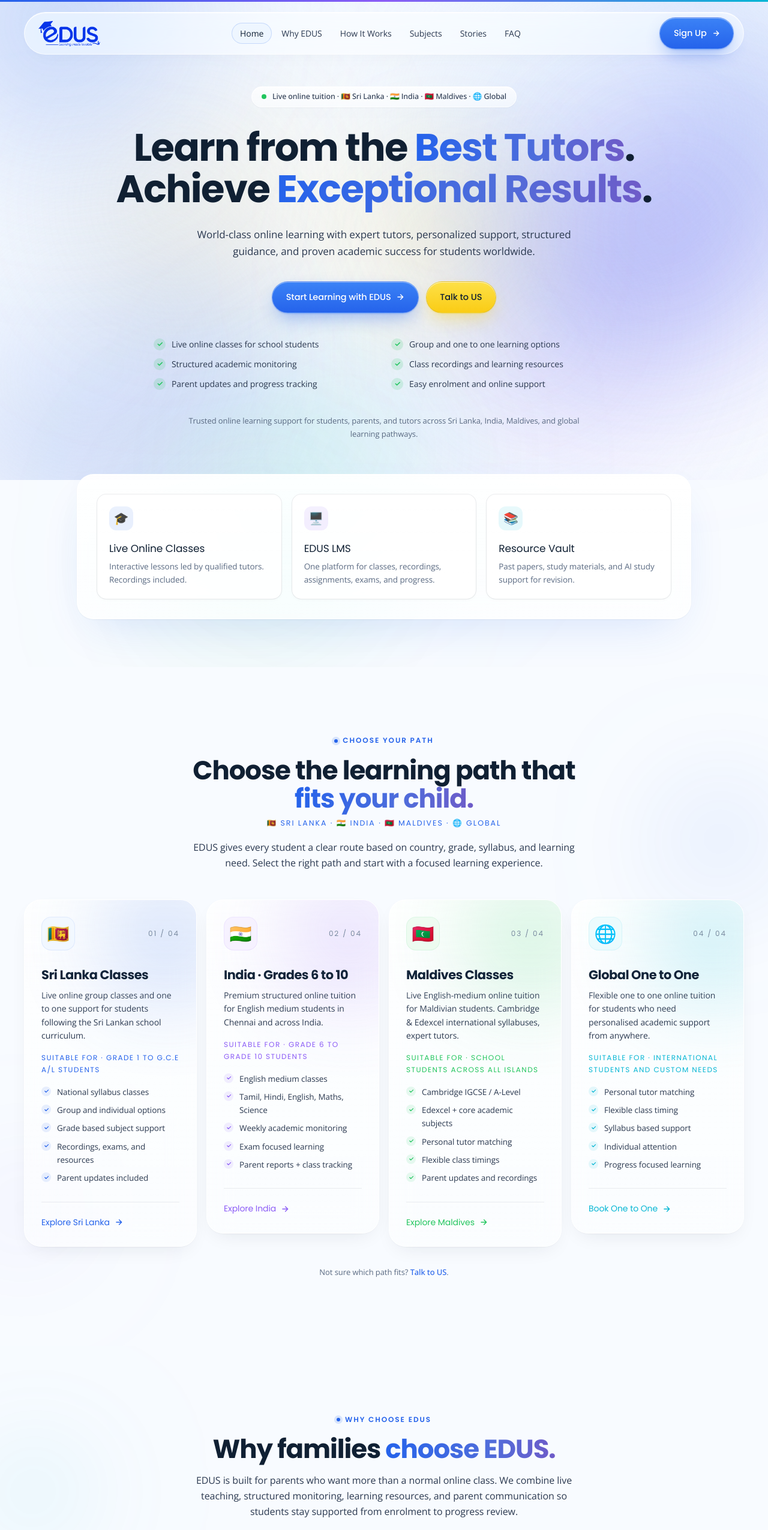
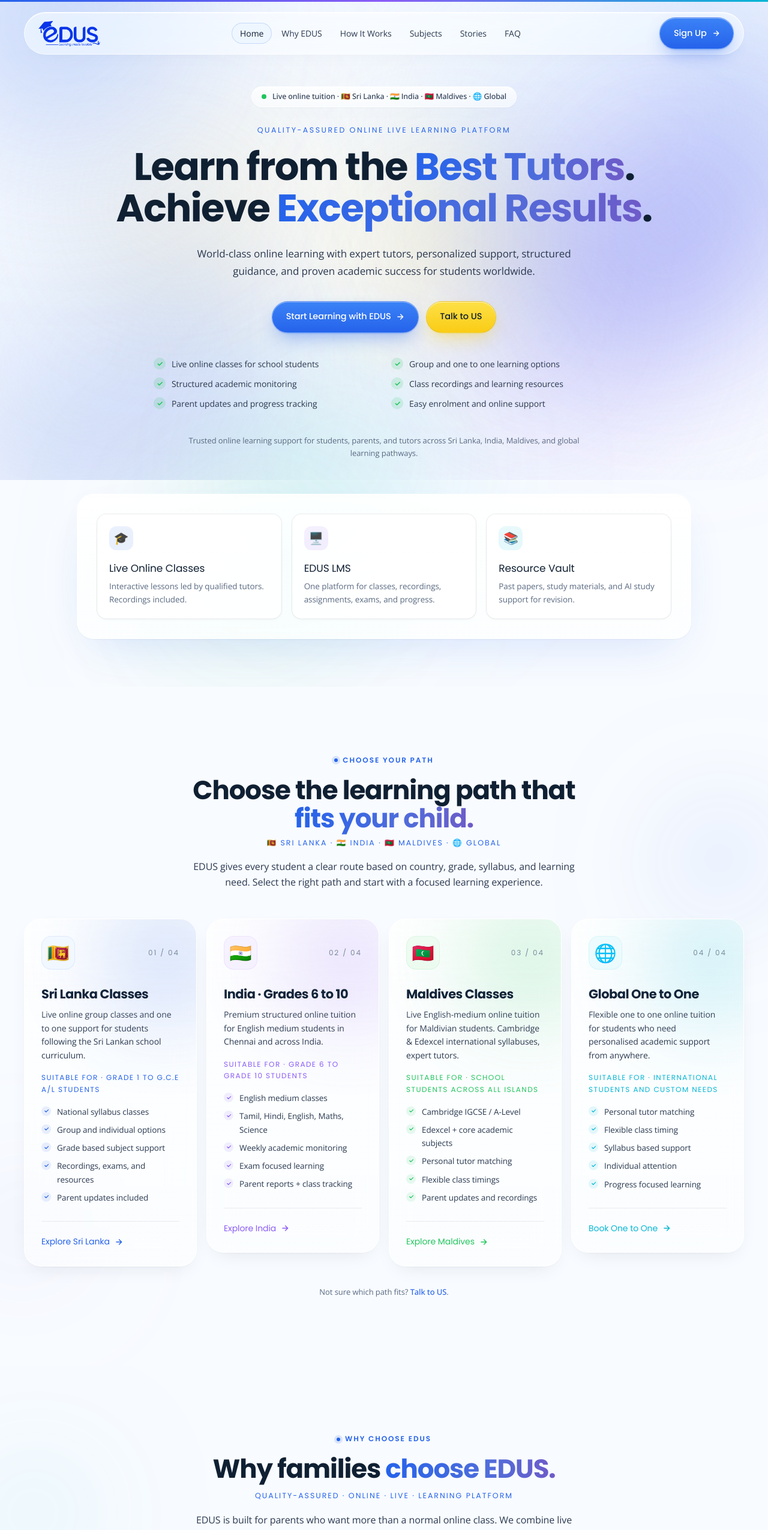
Before and after one commit to edustutor/edusmainwebsite, a Next.js app: page / in a window 1280 px wide. Shown: the top 2550 px of the page at 60% size. Built offline with nearby package versions, Linux system fonts and the light colour scheme.

Commit message:
feat: enhance branding by adding quality assurance messaging across multiple components

```diff
--- a/app/layout.tsx
+++ b/app/layout.tsx
@@ -31,7 +31,7 @@
     template: "%s · EDUS",
   },
   description:
-    "Join EDUS for live online tuition, expert tutors, structured classes, parent updates, recordings, exams, and progress tracking. Explore Sri Lanka classes, India Grades 6 to 10, Maldives classes, and global one to one tuition.",
+    "EDUS — the quality-assured online live learning platform. Join live online tuition, expert tutors, structured classes, parent updates, recordings, exams, and progress tracking. Explore Sri Lanka classes, India Grades 6 to 10, Maldives classes, and global one to one tuition.",
   metadataBase: new URL("https://edustutor.com"),
   applicationName: "EDUS",
   authors: [{ name: "EDUS" }],
--- a/components/Hero.tsx
+++ b/components/Hero.tsx
@@ -87,8 +87,16 @@
           </div>
         </m.div>
 
+        {/* Brand promise — small kicker above H1 */}
+        <m.p
+          variants={fadeUp}
+          className="mt-7 text-center text-[12.5px] font-[family-name:var(--font-display)] font-600 tracking-[0.2em] uppercase text-[#2563EB]"
+        >
+          Quality-Assured Online Live Learning Platform
+        </m.p>
+
         {/* H1 */}
-        <m.div className="mt-8 text-center max-w-5xl mx-auto" variants={fadeUp}>
+        <m.div className="mt-4 text-center max-w-5xl mx-auto" variants={fadeUp}>
           <h1 className="heading" style={{ fontSize: "var(--fs-hero)" }}>
             Learn from the <em>Best Tutors</em>.<br />
             Achieve <em>Exceptional Results</em>.
--- a/components/JsonLd.tsx
+++ b/components/JsonLd.tsx
@@ -10,8 +10,9 @@
   alternateName: "EDUS Tutor",
   url: "https://edustutor.com",
   logo: "https://edustutor.com/edus_logo_blue.webp",
+  slogan: "Quality-Assured Online Live Learning Platform",
   description:
-    "EDUS is an online learning platform offering live online tuition, group classes, one to one classes, expert tutors, progress tracking, class recordings, exams, parent updates, and learning resources.",
+    "EDUS is the quality-assured online live learning platform. Live tuition, group and one to one classes, expert tutors, progress tracking, class recordings, exams, parent updates, and learning resources for school students.",
   sameAs: [],
   areaServed: ["Sri Lanka", "India", "Maldives", "Global"],
   hasOfferCatalog: {
--- a/components/SiteFooter.tsx
+++ b/components/SiteFooter.tsx
@@ -45,6 +45,9 @@
                 height={56}
                 className="h-10 w-auto"
               />
+              <p className="mt-3 text-[11px] font-[family-name:var(--font-display)] font-600 tracking-[0.18em] uppercase text-[#2563EB]">
+                Quality-Assured Online Live Learning Platform
+              </p>
               <p className="text-[#2B3950] text-[13.5px] mt-4 leading-[1.65] max-w-sm">
                 EDUS is an online learning platform offering live classes, structured tuition, one to
                 one support, parent updates, and learning resources for school students.
--- a/components/WhyJoin.tsx
+++ b/components/WhyJoin.tsx
@@ -52,6 +52,9 @@
           <h2 className="heading mt-4" style={{ fontSize: "var(--fs-display)" }}>
             Why families <em>choose EDUS.</em>
           </h2>
+          <p className="mt-3 text-[12.5px] font-[family-name:var(--font-display)] font-600 tracking-[0.16em] uppercase text-[#2563EB]">
+            Quality-Assured · Online · Live · Learning Platform
+          </p>
           <p className="text-[#2B3950] text-[16px] mt-4 leading-relaxed">
             EDUS is built for parents who want more than a normal online class. We combine live teaching,
             structured monitoring, learning resources, and parent communication so students stay supported
```
